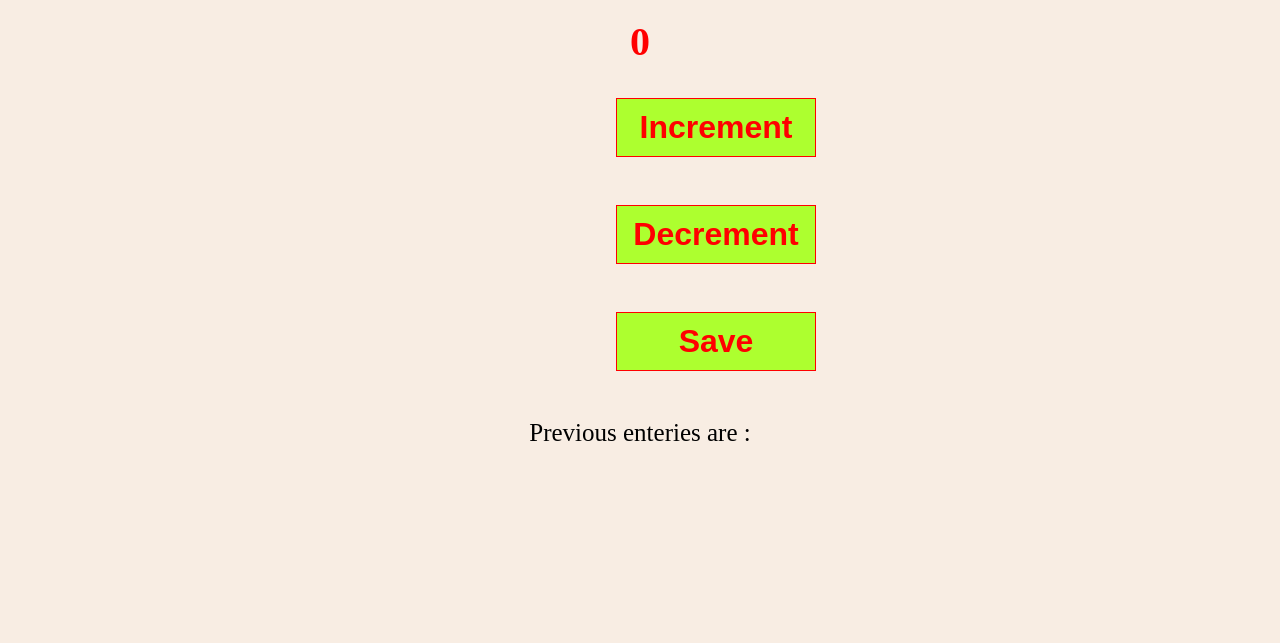
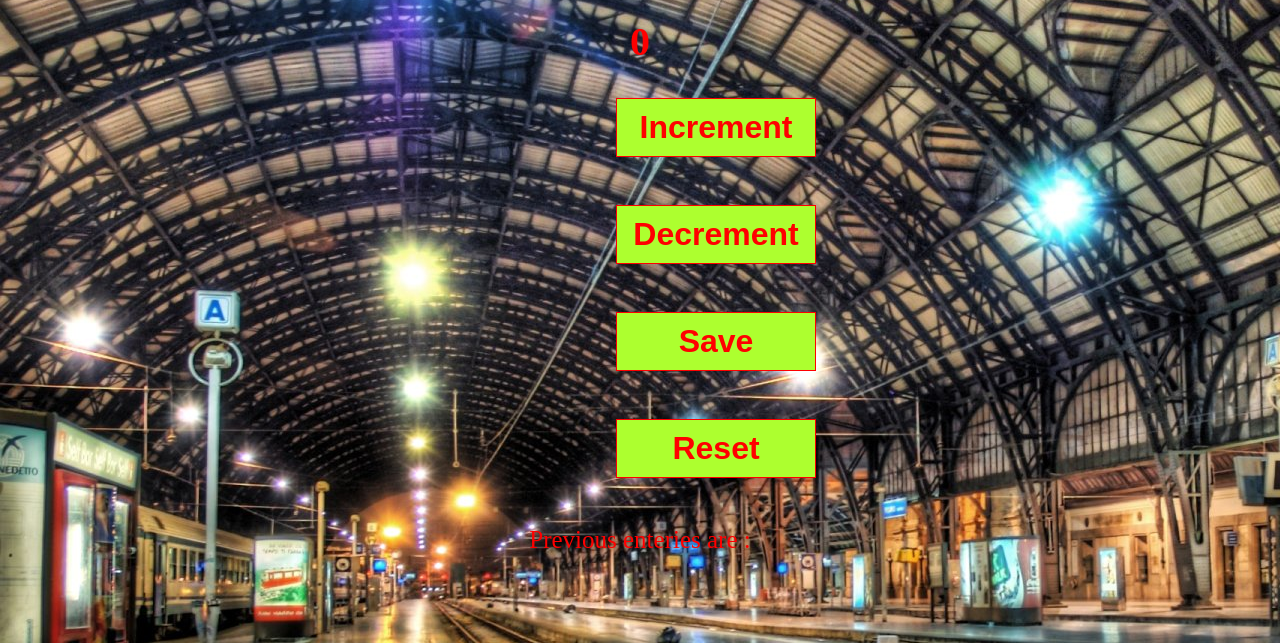
Before and after one commit to shahiyan7/CounterApp, a plain HTML site: page index.html in a window 1280 px wide. Shown: the part 157-800 px from the top of the page. Drawn offline with Linux system fonts and the light colour scheme.

Commit message:
added the new button reset which reset the current count and clear the previous entries

```diff
--- a/index.html
+++ b/index.html
@@ -9,6 +9,7 @@
   </head>
 
   <body>
+    <div class="bg">
     <p id="welcome-el"></p>
     <h1>People Enterd:</h1>
     <h2 id="count">0</h2>
@@ -16,8 +17,11 @@
       <button onclick="increment()">Increment</button>
       <button onclick="decrement()">Decrement</button>
       <button onclick="save()">Save</button>
+      <button onclick="reset()">Reset</button>
     </div>
     <p id="save-el">Previous enteries are :</p>
+
+</div>
 
     <script src="./index.js"></script>
   </body>
--- a/index.js
+++ b/index.js
@@ -21,3 +21,8 @@ function save() {
   counte = 0;
   document.getElementById("count").innerHTML = counte;
 }
+function reset() {
+  counte = 0;
+  document.getElementById("count").innerHTML = counte;
+  document.getElementById("save-el").innerHTML = "Previous Entries: ";
+}
--- a/style.css
+++ b/style.css
@@ -1,23 +1,28 @@
-body{
-    background-color: #F8EDE3;
+body {
+  background-color: #f8ede3;
   text-align: center;
-
+  background-image: url("./image/station.jpeg");
 }
-h1,h2{
+.bg {
+}
+h1,
+h2 {
   text-align: center;
   color: red;
   font-size: larger;
   font-size: 2.5rem;
-
 }
-#welcome-el{
+#welcome-el {
   font-size: 30px;
+  /* change text color */
+  color: red;
 }
-#save-el{
+#save-el {
   font-size: 25px;
+  color: red;
 }
 
-.btn-group button{
+.btn-group button {
   background-color: greenyellow;
   border: 1px solid red;
   padding: 10px 10px;
@@ -30,6 +35,6 @@ h1,h2{
   margin-left: 38rem;
   margin-bottom: 3rem;
 }
-button:hover{
+button:hover {
   background-color: black;
 }
```
Lines whose indentation alone changed are shown as unchanged.
